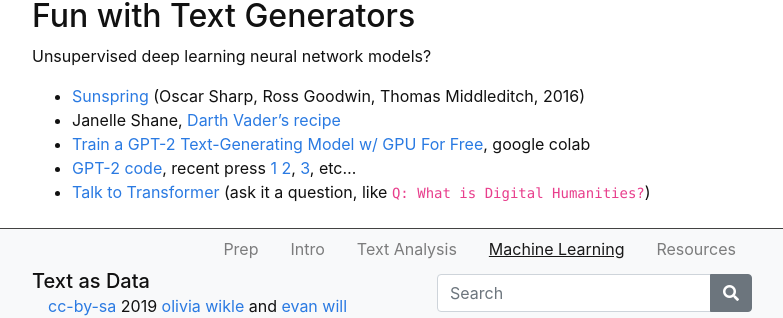
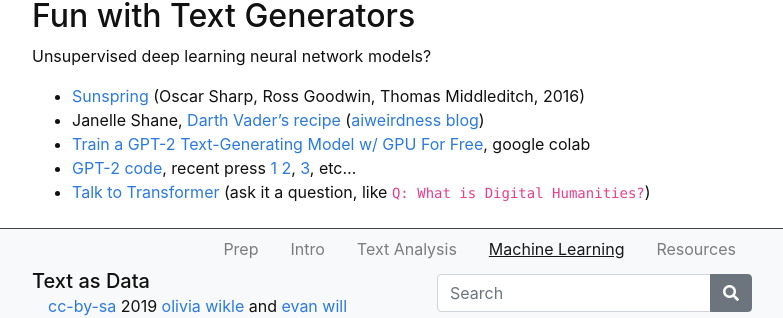
Before and after one commit to owikle/topicmodeling, a Jekyll site: the page built from content/3-machine.md, in a window 1280 px wide and 900 px high, scrolled down 2209 px. Shown: the part 566-884 px from the top of the window, without its empty margins (248-1031 px from the left). Built offline with Jekyll 4.4.1, drawn with Linux system fonts in a browser that asks for light colours.

Commit message:
Update 3-machine.md

```diff
--- a/content/3-machine.md
+++ b/content/3-machine.md
@@ -91,7 +91,7 @@ Don't be afraid to fail or get bad results. Topic modeling is exploratory, and s
 Unsupervised deep learning neural network models?
 
 - [Sunspring](https://youtu.be/LY7x2Ihqjmc) (Oscar Sharp, Ross Goodwin, Thomas Middleditch, 2016)
-- Janelle Shane, [Darth Vader's recipe](https://twitter.com/JanelleCShane/status/1125963320823934976)
+- Janelle Shane, [Darth Vader's recipe](https://twitter.com/JanelleCShane/status/1125963320823934976) ([aiweirdness blog](https://aiweirdness.com/))
 - [Train a GPT-2 Text-Generating Model w/ GPU For Free](https://colab.research.google.com/drive/1VLG8e7YSEwypxU-noRNhsv5dW4NfTGce), google colab
 - [GPT-2 code](https://github.com/openai/gpt-2), recent press [1](https://openai.com/blog/better-language-models/) [2](https://towardsdatascience.com/openais-gpt-2-the-model-the-hype-and-the-controversy-1109f4bfd5e8), [3](https://www.vox.com/2019/5/15/18623134/openai-language-ai-gpt2-poetry-try-it), etc...
 - [Talk to Transformer](https://talktotransformer.com/) (ask it a question, like `Q: What is Digital Humanities?`)
```
